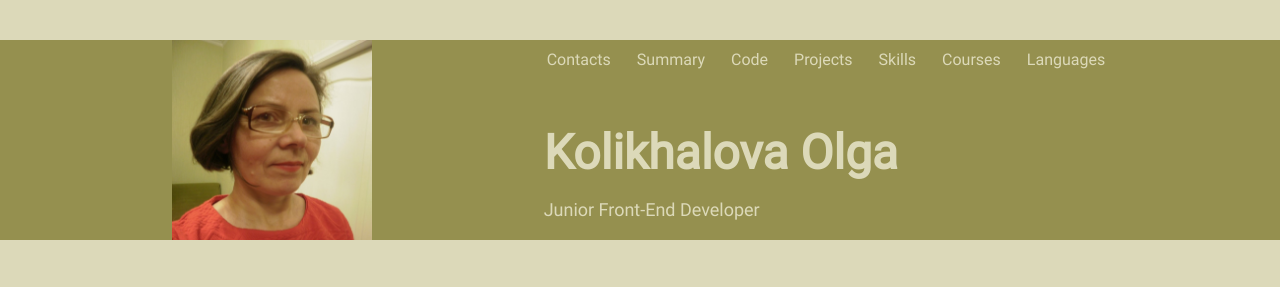
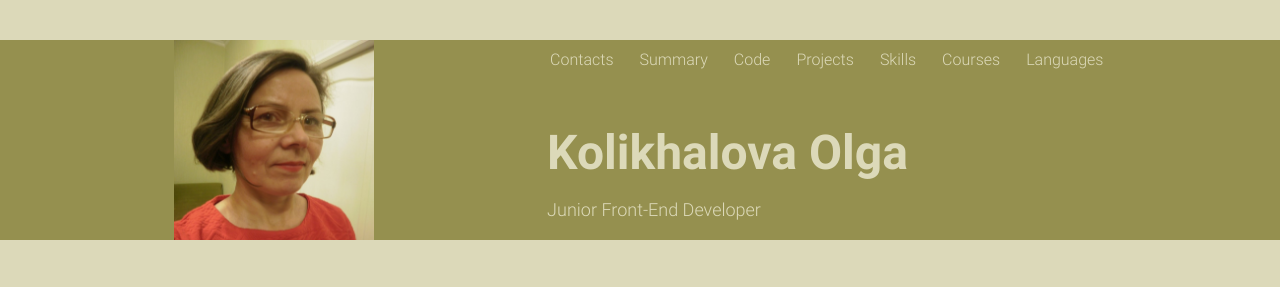
Before and after one commit to KOLIKOLGA/rsschool-cv, a plain HTML site: page index.html in a window 1280 px wide. Shown: the top 287 px of the page. Drawn offline with Linux system fonts and the light colour scheme.

Commit message:
feat: add fonts woof

```diff
--- a/assets/fonts/roboto.css
+++ b/assets/fonts/roboto.css
@@ -1,11 +1,20 @@
 @font-face {
    font-family: 'Roboto';
-   src: url("../fonts/Robotothin.ttf");
+   src: local('Roboto Thin'), local('Roboto-Thin'), url('Robotothin.woff2') format('woff2'), url('Robotothin.woff') format('woff'), url('Robotothin.ttf') format('truetype');
    font-weight: 100;
+   font-style: normal;
 }
 
 @font-face {
    font-family: 'Roboto';
-   src: url("../fonts/Roboto.ttf");
+   src: local('Roboto Light'), local('Roboto-Light'), url('Robotolight.woff2') format('woff2'), url('Robotolight.woff') format('woff'), url('Robotolight.ttf') format('truetype');
    font-weight: 300;
+   font-style: normal;
 }
+
+@font-face {
+   font-family: 'Roboto';
+   src: local('Roboto Bold'), local('Roboto-Bold'), url('Robotobold.woff2') format('woff2'), url('Robotobold.woff') format('woff'), url('Robotobold.ttf') format('truetype');
+   font-weight: 700;
+   font-style: normal;
+}
```
Also changed, not shown: assets/fonts/Roboto.ttf (deleted), assets/fonts/Robotobold.ttf (added), assets/fonts/Robotobold.woff (added), assets/fonts/Robotobold.woff2 (added), assets/fonts/Robotolight.ttf (added), assets/fonts/Robotolight.woff (added), assets/fonts/Robotolight.woff2 (added), assets/fonts/Robotothin.woff (added), assets/fonts/Robotothin.woff2 (added).
